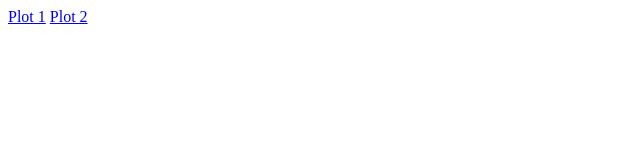
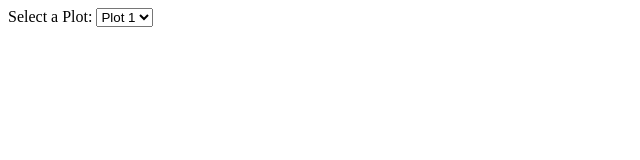
Before and after one commit to maxwett/maxwett.github.io, a plain HTML site: page index.html in a window 1280 px wide. Shown: the whole page, without its empty margins (0-640 px from the left). Drawn offline with Linux system fonts and the light colour scheme.

Commit message:
Update index.html

```diff
--- a/index.html
+++ b/index.html
@@ -3,15 +3,28 @@
 <head>
     <meta charset="UTF-8">
     <meta name="viewport" content="width=device-width, initial-scale=1.0">
-    <title>Link Menu Example</title>
+    <title>Dropdown Menu Example</title>
 </head>
 <body>
 
-<a href="plot1.html" target="plotFrame">Plot 1</a>
-<a href="plot2.html" target="plotFrame">Plot 2</a>
-<!-- Add more links as needed -->
+<label for="plotSelector">Select a Plot:</label>
+<select id="plotSelector" onchange="loadPlot()">
+    <option value="plot1.html">Plot 1</option>
+    <option value="plot2.html">Plot 2</option>
+    <!-- Add more options as needed -->
+</select>
 
 <iframe id="plotFrame" width="100%" height="400px" frameborder="0"></iframe>
 
+<script>
+    function loadPlot() {
+        var plotSelector = document.getElementById('plotSelector');
+        var plotFrame = document.getElementById('plotFrame');
+
+        var selectedPlot = plotSelector.value;
+        plotFrame.src = selectedPlot;
+    }
+</script>
+
 </body>
 </html>
```
